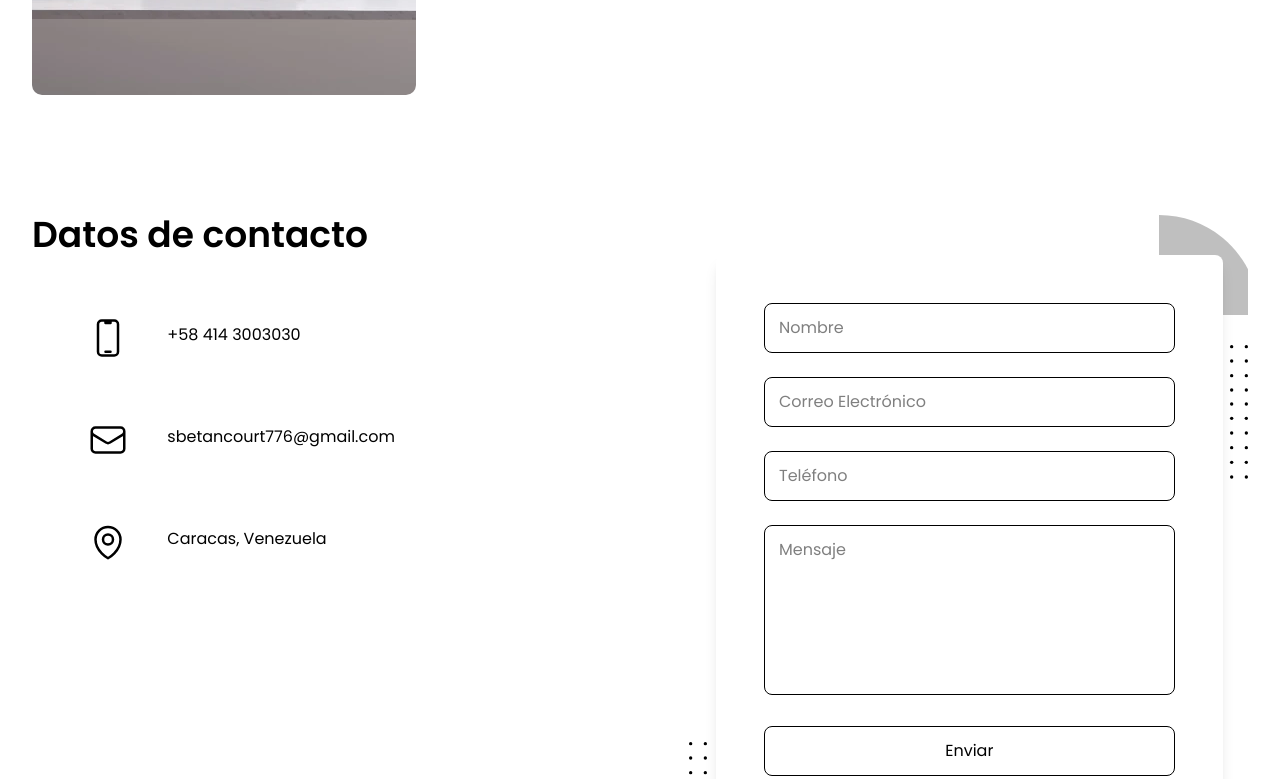
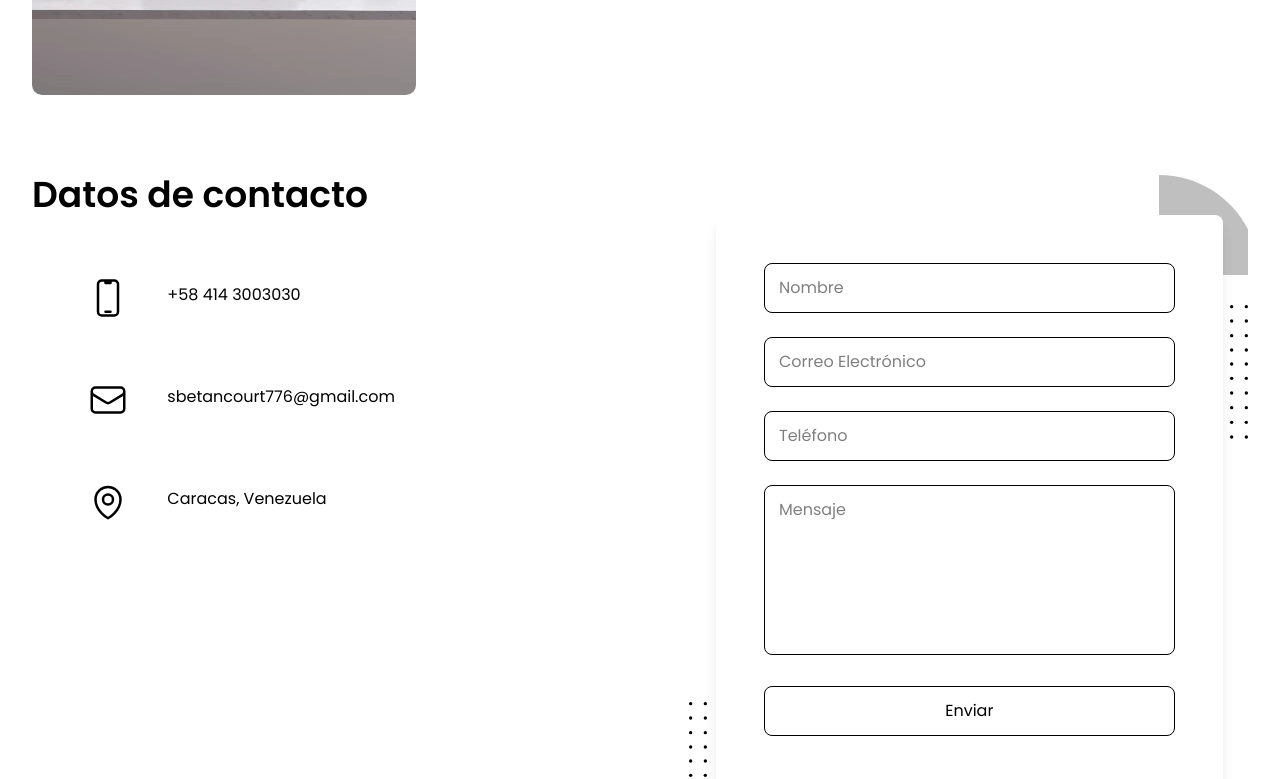
Before and after one commit to sergiobet/portafolio-nuevo, a React (Vite) app: page / in a window 1280 px wide. Shown: the part 1797-2576 px from the top of the page. Built offline with nearby package versions, Linux system fonts and the light colour scheme.

Commit message:
Mejoras en el componente ContactForm
-Se valida si existe el elemento form antes de llamar sus métodos
-Se modifican clases del elemento section del DOM para mejorar estilos
-Se corrige el valor pasado al atributo arrow para que sea compatible con TSX

```diff
--- a/src/components/ContactForm/ContactForm.tsx
+++ b/src/components/ContactForm/ContactForm.tsx
@@ -7,12 +7,14 @@ import {
   XMarkIcon,
 } from "@heroicons/react/24/outline";
 
-function ContactForm() {
+const ContactForm = () => {
   const form = useRef<HTMLFormElement>(null);
   const [alertVisible, setAlertVisible] = useState(false);
 
   const sendEmail = (e: React.FormEvent<HTMLFormElement>) => {
     e.preventDefault();
+
+    if (!form.current) return; // Evita llamar si el ref es null
 
     emailjs
       .sendForm("service_jc7l3kp", "template_72e2xv8", form.current, {
@@ -39,7 +41,7 @@ function ContactForm() {
 
   return (
     <section
-      className="relative z-10 overflow-hidden py-20 lg:py-[120px]"
+      className="relative z-10 overflow-hidden my-20"
       id="contacto"
     >
       <h1 className="text-left text-4xl font-semibold">Datos de contacto</h1>
@@ -118,7 +120,7 @@ function ContactForm() {
                 </div>
                 <div className="mb-6">
                   <textarea
-                    rows="6"
+                    rows={6}
                     name="message"
                     placeholder="Mensaje"
                     className="w-full resize-none rounded-lg border border-stroke px-[14px] py-3 text-base text-body-color outline-hidden focus:border-primary dark:border-dark-3 dark:bg-dark dark:text-dark-6"
```
